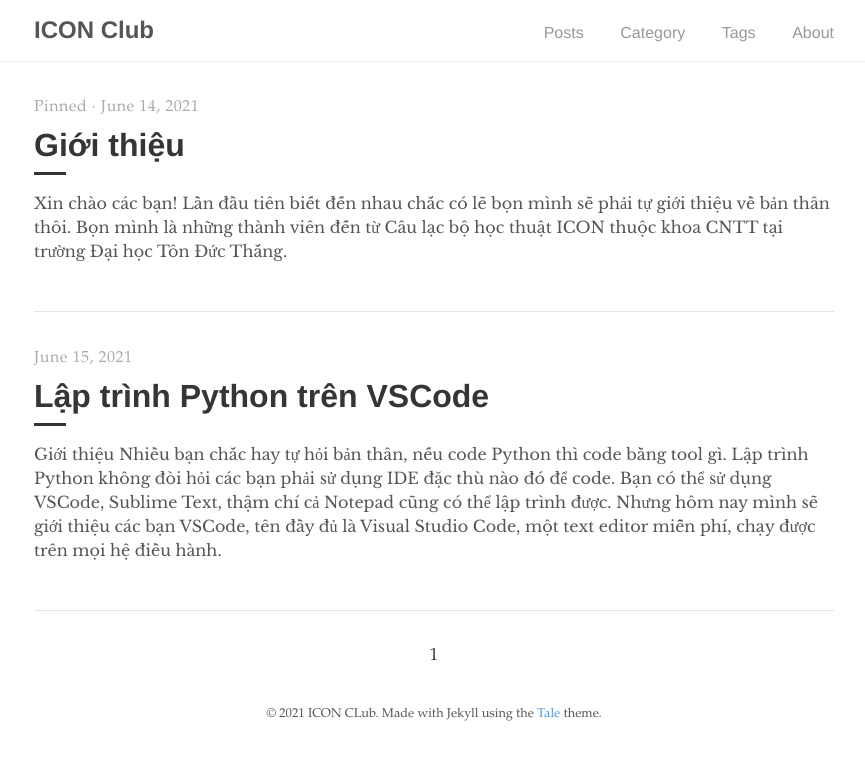
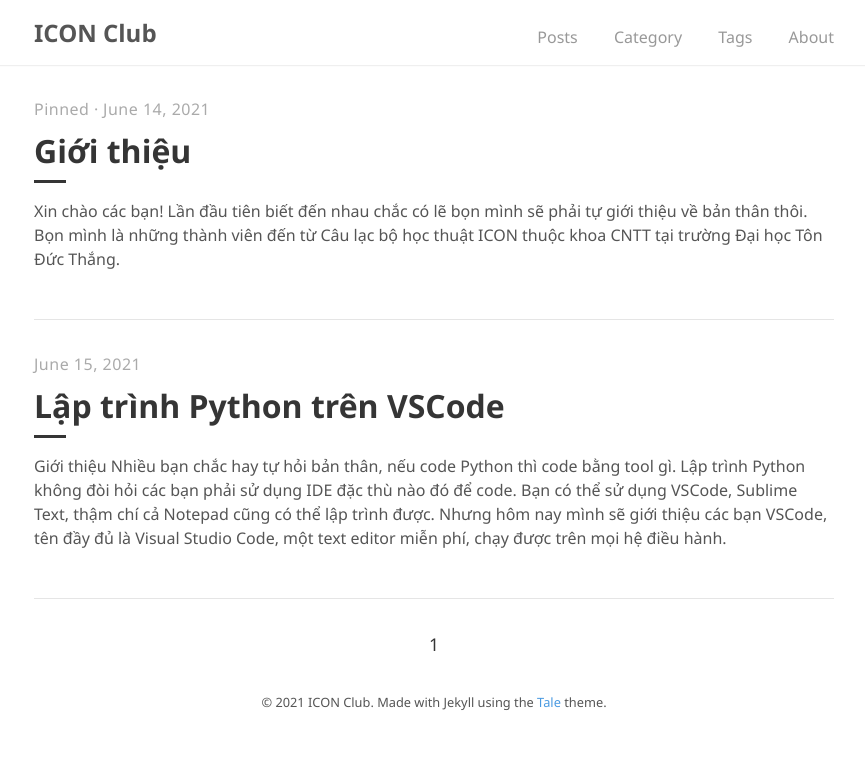
Before and after one commit to iconclub/blog, a Jekyll site: the page built from index.html, in a window 1280 px wide. Shown: the top 760 px of the page, without its empty margins (206-1071 px from the left). Built offline with Jekyll 4.4.1, drawn with Linux system fonts in a browser that asks for light colours; the list of posts is cut into pages by our own code.

Commit message:
update config

```diff
--- a/_config.yml
+++ b/_config.yml
@@ -7,7 +7,7 @@ url:            "https://iconclub.github.io"
 
 # Author
 author:
-  name:         ICON CLub
+  name:         ICON Club
   url:          https://iconclub.github.io
   email:        icon.acaclub@it.tdt.edu.vn
 
@@ -36,4 +36,4 @@ paginate:       5
 exclude: [ Gemfile, Gemfile.lock, icon.gemspec ]
 
 # Disqus (Set to your disqus id)
-disqus:         jekyll-tale
+# disqus:         jekyll-tale
--- a/_sass/tale/_variables.scss
+++ b/_sass/tale/_variables.scss
@@ -11,9 +11,9 @@ $shadow-color: rgba(0, 0, 0, .2) !default;
 $code-color: #bf616a !default;
 
 // Fonts
-$serif-primary: 'Libre Baskerville', 'Times New Roman', Times, serif !default;
-$serif-secondary: Palatino, 'Palatino LT STD', 'Palatino Linotype', 'Book Antiqua', 'Georgia', serif !default;
-$sans-serif: 'Helvetica Neue', 'Segoe UI', Helvetica, Arial, sans-serif !default;
+$serif-primary: 'Segoe UI', Helvetica, Arial, sans-serif !default;
+$serif-secondary: 'Segoe UI', Helvetica, Arial, sans-serif !default;
+$sans-serif: 'Segoe UI', Helvetica, Arial, sans-serif !default;
 $monospaced: Menlo, Monaco, monospace !default;
 
 @mixin box-sizing($type: border-box) {
```
